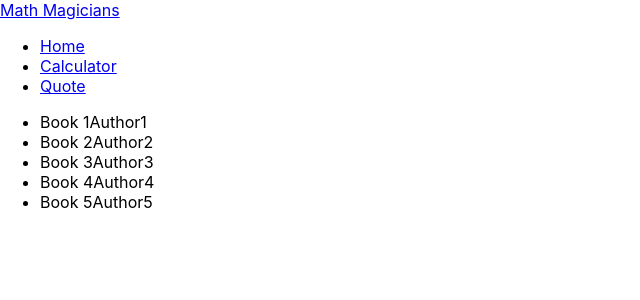
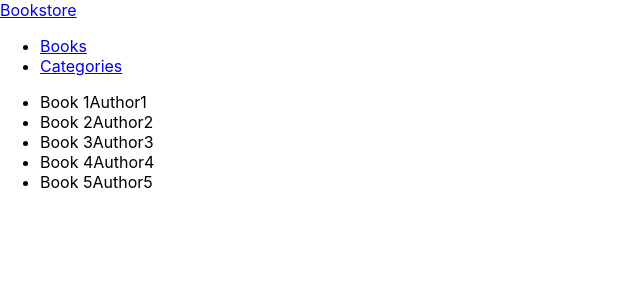
Before and after one commit to safafa/bookstore-react-redux, a React (Create React App) app: page / in a window 1280 px wide. Shown: the top 300 px of the page, without its empty margins (0-640 px from the left). Built offline with nearby package versions, Linux system fonts and the light colour scheme.

Commit message:
Update navbar

```diff
--- a/src/components/book.js
+++ b/src/components/book.js
@@ -1,3 +1,4 @@
+/* eslint-disable import/no-extraneous-dependencies */
 import React from 'react';
 import PropTypes from 'prop-types';
 
--- a/src/components/navbar.js
+++ b/src/components/navbar.js
@@ -4,17 +4,14 @@ import { NavLink } from 'react-router-dom';
 const Navbar = () => (
   <nav className="navbar">
     <span>
-      <a href="/" className="NavLogo">Math Magicians</a>
+      <a href="/" className="NavLogo">Bookstore</a>
     </span>
     <ul>
       <li>
-        <NavLink to="/" className="nav-link" activeClassName="active-link" exact>Home</NavLink>
+        <NavLink to="/" className="nav-link" activeClassName="active-link" exact>Books</NavLink>
       </li>
       <li>
-        <NavLink to="/calculator" className="nav-link" activeClassName="active-link" exact>Calculator</NavLink>
-      </li>
-      <li>
-        <NavLink to="/quote" className="nav-link" activeClassName="active-link" exact>Quote</NavLink>
+        <NavLink to="/categories" className="nav-link" activeClassName="active-link" exact>Categories</NavLink>
       </li>
     </ul>
   </nav>
```
